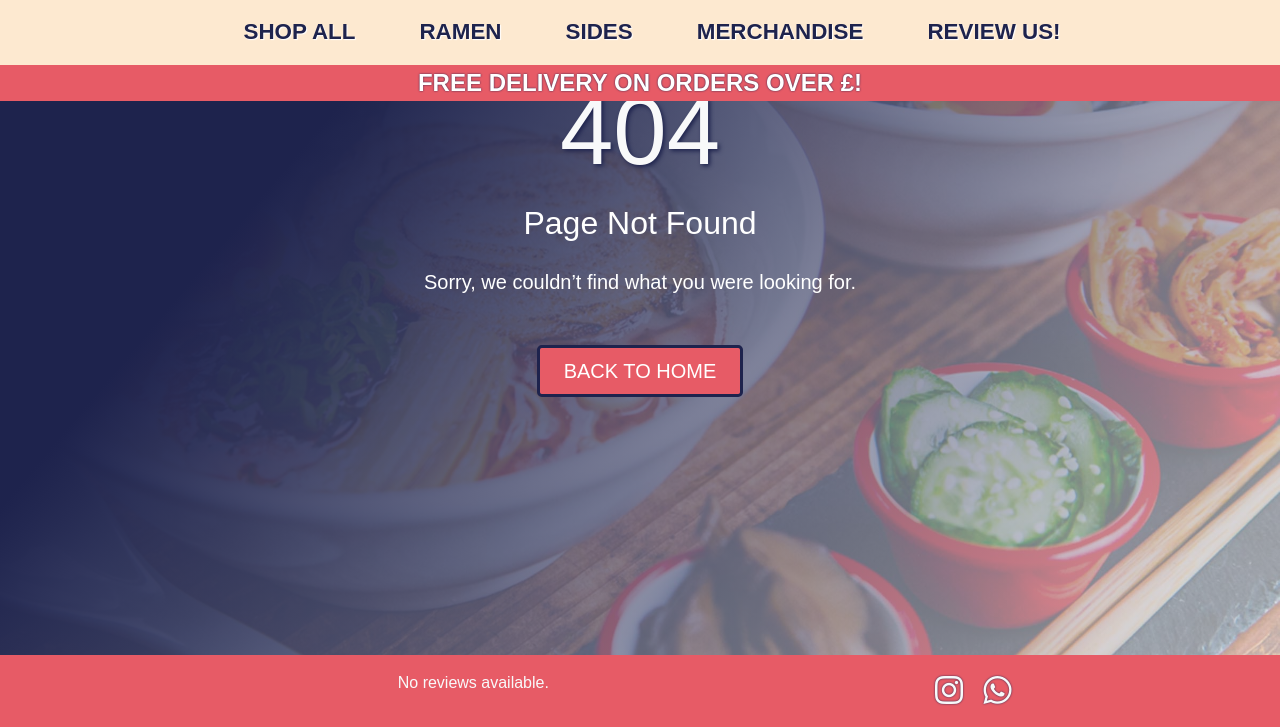
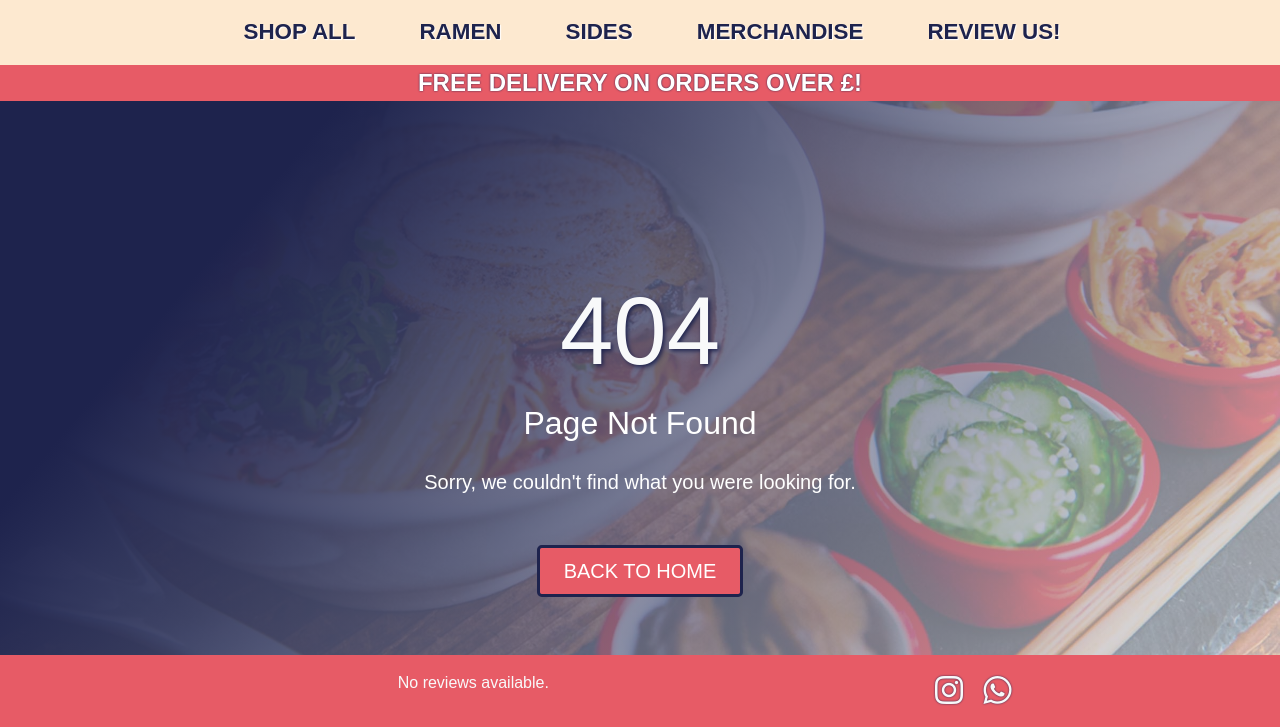
Before and after one commit to p-coughlan/ramen_nakama, a Django app: template templates/404.html in a window 1280 px wide. Shown: the part 73-800 px from the top of the page. Run offline with Django 3.2, Linux system fonts and the light colour scheme; the template is opened without the code that fills it, so the values that code supplies are empty; some libraries are stand-ins or nearby versions; some web fonts are replaced.

Commit message:
Adjust 404 page styles

```diff
--- a/static/css/base.css
+++ b/static/css/base.css
@@ -510,7 +510,7 @@ h1 {
 /* ========== 404 Page Styles ========== */
 
 .error-404 {
-    padding-top: 400px;              /* push content below fixed navbar */
+    margin-top: 200px;
   }
 
   .error-404 .display-1 {
--- a/templates/404.html
+++ b/templates/404.html
@@ -6,11 +6,11 @@
 {% endblock %}
 
 {% block content %}
-  <div class="container error-404 text-center py-5 mt-5">
-    <h1 class="display-1 logo-font text-light mb-3">404</h1>
+  <div class="container error-404 text-center py-5">
+    <h1 class="display-1 logo-font text-light mb-3 mt-5">404</h1>
     <h2 class="text-white mb-4">Page Not Found</h2>
     <p class="lead text-white mb-5">
-      Sorry, we couldn’t find what you were looking for.
+      Sorry, we couldn't find what you were looking for.
     </p>
     <a href="{% url 'home' %}" class="btn btn-pink btn-lg text-uppercase px-4 py-2">
       Back to Home
```
